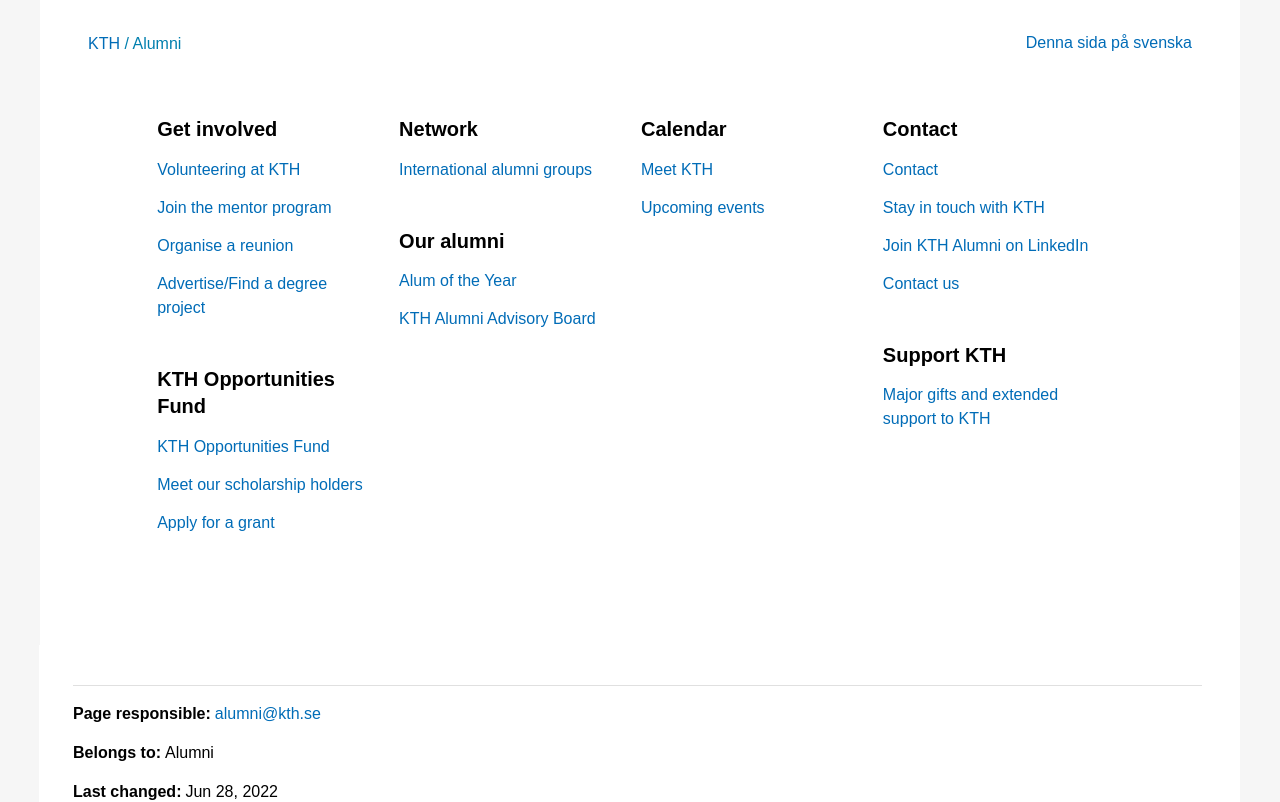
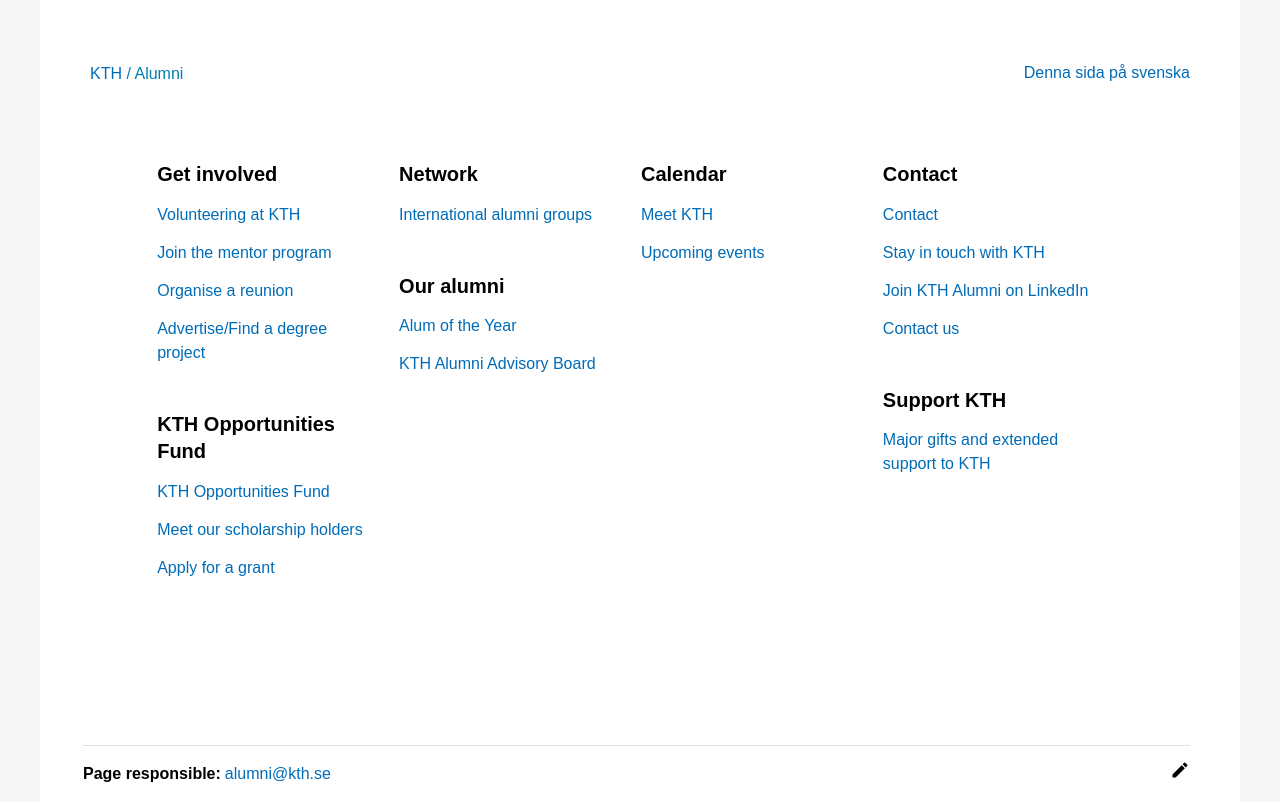
Before and after one commit to SwedishProjects/KTH-University, a React (Create React App) app: page /alumni in a window 1280 px wide. Shown: the top 802 px of the page. Built offline with nearby package versions, Linux system fonts and the light colour scheme.

Commit message:
feat (KTH) : update CustomBreadcrumbs

```diff
--- a/src/Components/ArticleFooter/ArticleFooter.tsx
+++ b/src/Components/ArticleFooter/ArticleFooter.tsx
@@ -2,6 +2,8 @@
 import { Typography, Link, Grid ,Box ,Container ,Divider} from "@mui/material";
 import {NameStyle , linkStyle,TextStyle} from '../../Styles/ArticleFooter/index'
 import {ContainerStyle } from '../../Styles/Container/Container'
+
+import CreateIcon from '@mui/icons-material/Create';
 interface ArticleFooterProps {
     title: string;
    pageName :string;
@@ -11,7 +13,7 @@
   function ArticleFooter ({ title, pageName , time}: ArticleFooterProps){
     return(
         <>
-            <Box sx={{marginLeft:"-25px"}}>
+            <Box sx={{marginLeft:"-27px"}}>
             <Container sx={ContainerStyle} >
          <Box sx={{flex: "0 0 100%" , maxWidth: "100%",}}>
          <Divider sx={{    margin: "15px 10px", paddingBottom:"10px",width:"100%",}} />
@@ -57,7 +59,9 @@
            {title}
         </Link>
 </Box>
-
+<Box sx={{float:"right",marginTop:{xs:"-80px",lg:"-40px",md:"-40px"}}}>
+         <CreateIcon sx={{fontSize:"20px"}} />
+         </Box>
 <Box>
 <Typography
       sx={NameStyle}
@@ -97,10 +101,13 @@
       >
        {time }
       </Typography>
+
+    </Box>
     </Box>
 
+
       </Box>
-         </Box>
+
          </Container>
             </Box>
         </>
--- a/src/Components/CustomBreadcrumbs/CustomBreadcrumbs.tsx
+++ b/src/Components/CustomBreadcrumbs/CustomBreadcrumbs.tsx
@@ -1,6 +1,6 @@
 
-import { Typography, Link, Grid ,Box ,Container ,Divider} from "@mui/material";
-import {NameStyle , linkStyle,} from '../../Styles/ArticleFooter/index'
+import { Link,Box ,Container } from "@mui/material";
+import { linkStyle,} from '../../Styles/ArticleFooter/index'
 import {ContainerStyle } from '../../Styles/Container/Container'
 interface CustomBreadcrumbsProps {
 
@@ -11,11 +11,17 @@
   function CustomBreadcrumbs ({ links , text}: CustomBreadcrumbsProps){
     return(
         <>
+         <Box sx={{margin:{xs:"0 -20px",lg:"0 -10px"}}}>
       <Container sx={ContainerStyle} >
 
    <Box>
-   <Box sx={{display:{xs:"block",sm:"block",md:"inline-block",lg:"inline-block"},color: "#006cb7",}}>
-    <Link
+   <Box sx={{
+     display:{xs:"block",sm:"block",md:"inline-block",lg:"inline-block"},
+   color: "#006cb7",}}>
+   <Box
+   sx={{display:{xs:"none",sm:"none",md:"none",lg:"inline-block"}}}
+   >
+   <Link
           sx={linkStyle}
 
           href="#"
@@ -27,6 +33,7 @@
         >
            {"KTH"}
         </Link>
+
 
         {links.map((link, index) => (
         <Link
@@ -46,9 +53,13 @@
       ))}
     </Box>
 
+    </Box>
+    <Box sx={{float:{xs:"none",sm:"right",md:"right",lg:"right",},
+    display:{xs:"block",sm:"block",md:"inline-block",lg:"inline-block"},
+  // marginLeft:{xs:"10px",sm:"0",md:"0",lg:"0"},
+  }}
 
-    <Box sx={{float:{xs:"none",sm:"none",md:"right",lg:"right",},
-    display:{xs:"block",sm:"block",md:"inline-block",lg:"inline-block"}}}>
+    >
     <Link
           sx={linkStyle}
 
@@ -65,6 +76,7 @@
     </Box>
    </Box>
          </Container>
+         </Box>
         </>
     );
 
--- a/src/Styles/Container/Container.tsx
+++ b/src/Styles/Container/Container.tsx
@@ -9,5 +9,5 @@
 
     maxWidth: "100%",
 
-    padding: "15px"
+    padding: {xs:"25px",lg:"30px"}
 }
```
